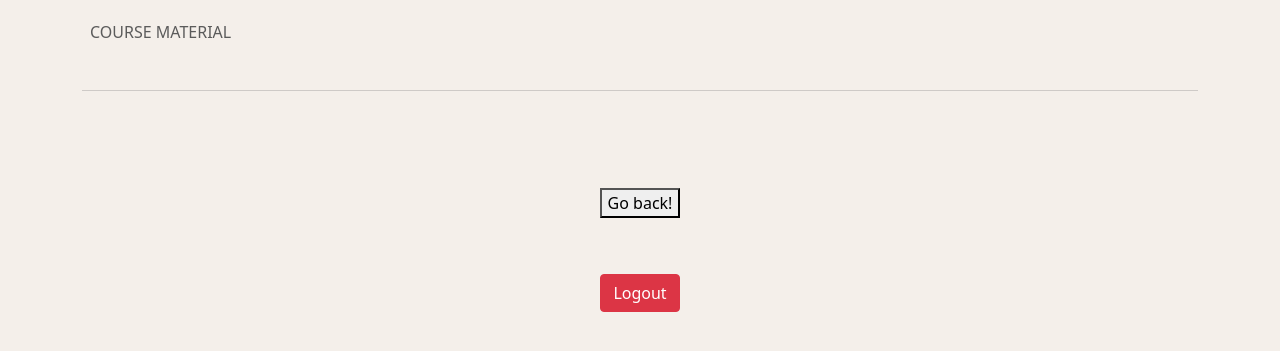
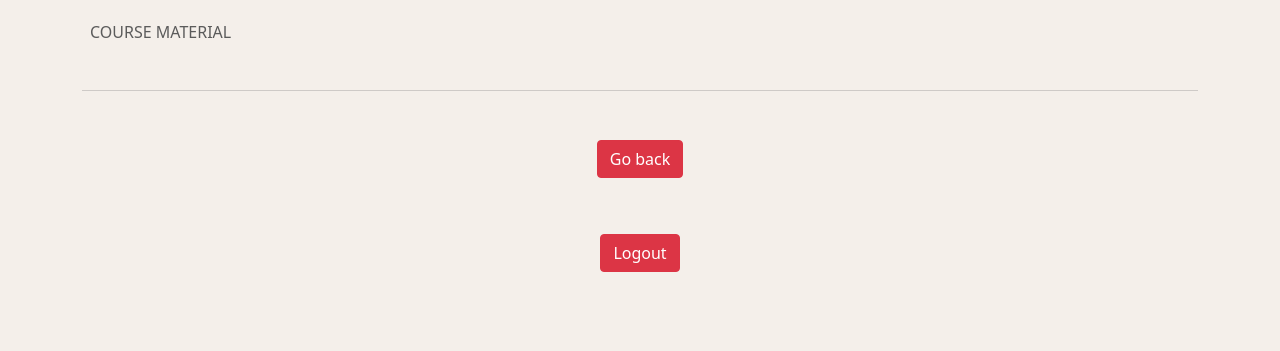
Before and after one commit to Licceeee/learning-material-django, a Django app: template project/templates/course/course-detail.html in a window 1280 px wide. Shown: the part 134-485 px from the top of the page. Run offline with Django 3.2, Linux system fonts and the light colour scheme; the template is opened without the code that fills it, so the values that code supplies are empty; some libraries are stand-ins or nearby versions.

```diff
--- a/project/templates/course/_partials/btn-back.html
+++ b/project/templates/course/_partials/btn-back.html
@@ -1,5 +1,5 @@
 
-<button id="go-back" class="mt-5">Go back!</button>
+<button id="go-back" class="back-btn btn btn-danger">Go back</button>
 
 <script>
     document.getElementById('go-back').addEventListener('click', () => {
```
